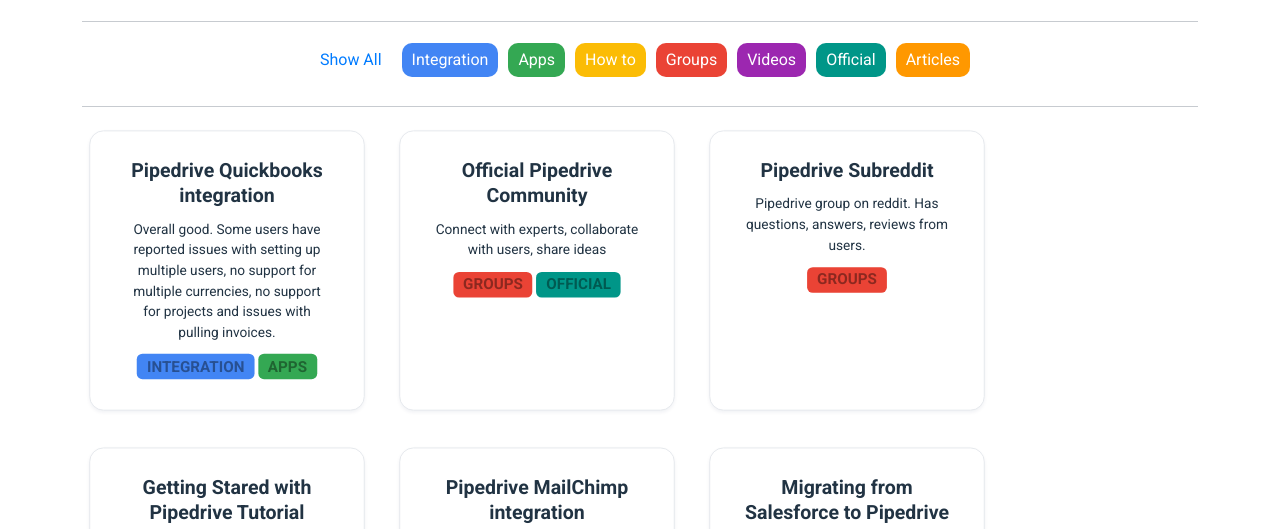
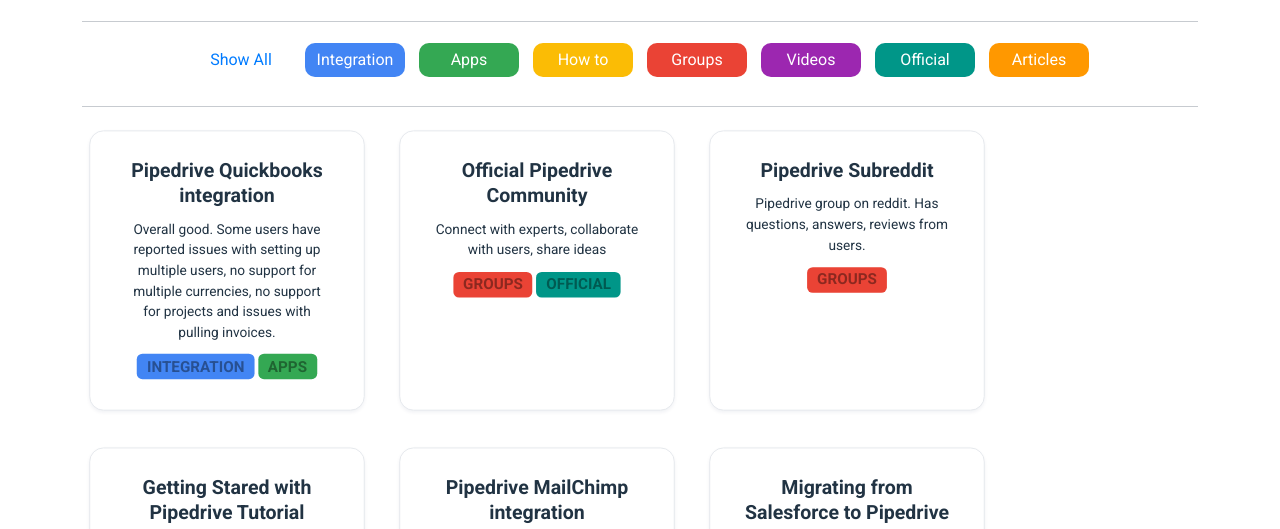
Before and after one commit to secondacme/secondacme.github.io, a plain HTML site: page index.html in a window 1280 px wide. Shown: the part 201-730 px from the top of the page. Drawn offline with nearby package versions, Linux system fonts and the light colour scheme.

Commit message:
Update index.html

```diff
--- a/index.html
+++ b/index.html
@@ -245,24 +245,28 @@ document.addEventListener('DOMContentLoaded', () => {
 
   <hr>
 
+<div class="container">
   <!-- Filter Tags -->
-  <div class="d-flex justify-content-center mb-4">
-    <button class="btn all-button filter-button" data-filter="all">Show All</button>
-    <button class="btn filter-button tag1" data-filter="tag1">Integration</button>
-    <button class="btn filter-button tag2" data-filter="tag2">Apps</button>
-    <button class="btn filter-button tag3" data-filter="tag3">How to</button>
-    <button class="btn filter-button tag4" data-filter="tag4">Groups</button>
-    <button class="btn filter-button tag5" data-filter="tag5">Videos</button>
-    <button class="btn filter-button tag7" data-filter="tag7">Official</button>
-    <button class="btn filter-button tag6" data-filter="tag6">Articles</button>
+  <div class="d-flex flex-wrap justify-content-center gap-1 mb-4">
+    <button class="btn btn-primary all-button filter-button" data-filter="all">Show All</button>
+    <button class="btn btn-primary filter-button tag1" data-filter="tag1">Integration</button>
+    <button class="btn btn-primary filter-button tag2" data-filter="tag2">Apps</button>
+    <button class="btn btn-primary filter-button tag3" data-filter="tag3">How to</button>
+    <button class="btn btn-primary filter-button tag4" data-filter="tag4">Groups</button>
+    <button class="btn btn-primary filter-button tag5" data-filter="tag5">Videos</button>
+    <button class="btn btn-primary filter-button tag7" data-filter="tag7">Official</button>
+    <button class="btn btn-primary filter-button tag6" data-filter="tag6">Articles</button>
+  </div>
+</div>
 
-    <!--
-     <button class="btn filter-button tag8" data-filter="tag8">Tag 8</button>
-    <button class="btn filter-button tag9" data-filter="tag9">Tag 9</button>
-    <button class="btn filter-button tag10" data-filter="tag10">Tag 10</button>
+<style>
+  /* Custom styles to enhance responsiveness */
+  .filter-button {
+    min-width: 100px; /* Ensure buttons are not too small */
+  }
 
-    !-->
-  </div>
+</style>
+
 
   <hr>
 
```
